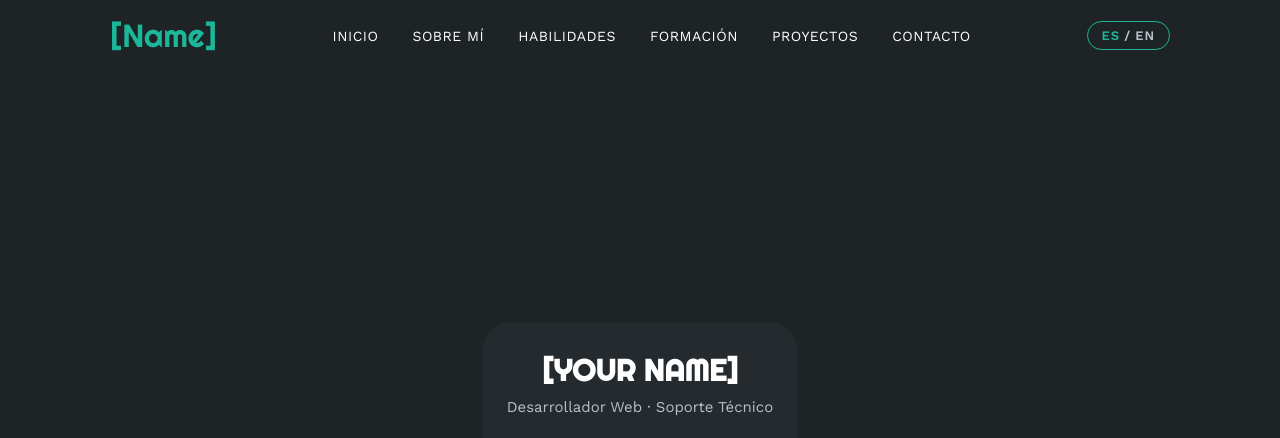
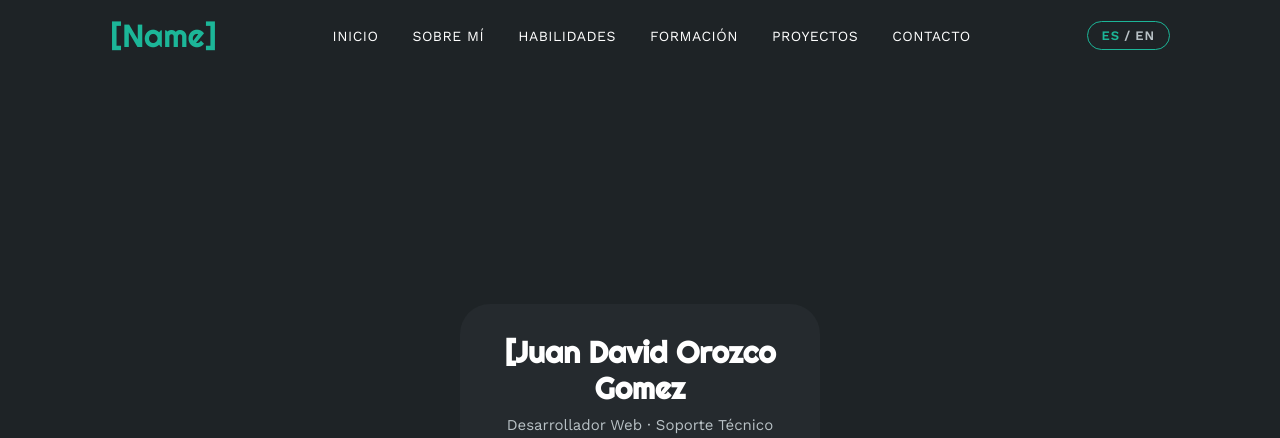
Before and after one commit to juanorozco13/Uniespinal-orozco-ingles2, a plain HTML site: page index.html in a window 1280 px wide. Shown: the top 438 px of the page. Drawn offline with nearby package versions, Linux system fonts and the light colour scheme.

Commit message:
Update index.html

```diff
--- a/index.html
+++ b/index.html
@@ -22,7 +22,7 @@
   <meta name="viewport" content="width=device-width, initial-scale=1.0">
 
   <!-- [Replace with your name] -->
-  <title>[Your Name] · Web Developer</title>
+  <title>[Juan David Orozco Gomez] · Web Developer</title>
   <meta name="description" content="[One short line about you. Example: Junior web developer and technical support technician based in Colombia.]">
 
   <link rel="stylesheet" href="https://cdnjs.cloudflare.com/ajax/libs/font-awesome/6.5.2/css/all.min.css" crossorigin="anonymous" referrerpolicy="no-referrer">
@@ -78,7 +78,7 @@
       </div>
 
       <!-- [Replace with your full name] -->
-      <h1>[YOUR NAME]</h1>
+      <h1>[Juan David Orozco Gomez</h1>
       <h2 data-i18n="hero.role">Desarrollador Web · Soporte Técnico</h2>
 
       <div class="redes">
```
